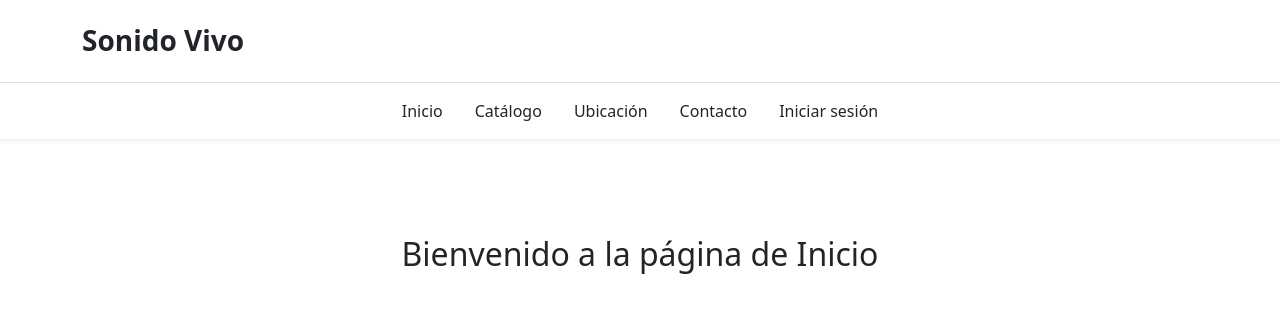
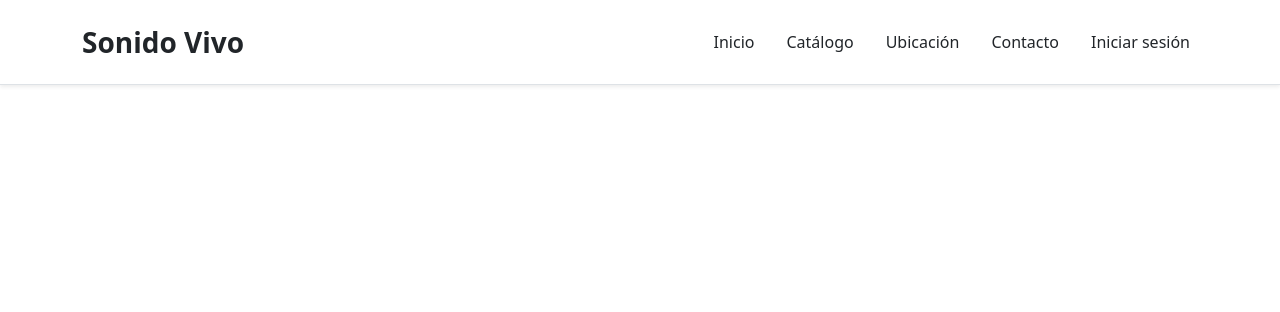
Before and after one commit to rrrbbb20/proyecto-sonido-vivo-02, a React (Vite) app: page / in a window 1280 px wide. Shown: the top 312 px of the page. Built offline with nearby package versions, Linux system fonts and the light colour scheme.

Commit message:
cambios en app.jsx

```diff
--- a/src/App.jsx
+++ b/src/App.jsx
@@ -7,7 +7,6 @@ function App() {
   return (
     <>
       {/* 1. Componentes estáticos: Siempre se ven en todas las páginas */}
-      <Cabecera />
       <Navegacion />
 
       {/* 2. Contenedor principal dinámico */}
@@ -17,15 +16,14 @@ function App() {
         <Routes>
           {/* Cada <Route> es un canal diferente. El "path" es la URL y el "element" es lo que muestra */}
 
-          <Route path="/" element={<h2 className="text-center mt-5">Bienvenido a la página de Inicio</h2>} />
+
           <Route path="/catalogo" element={<h2 className="text-center mt-5">Aquí irá la grilla de productos</h2>} />
           <Route path="/ubicacion" element={<h2 className="text-center mt-5">Aquí irá el mapa de Ubicación</h2>} />
           <Route path="/contacto" element={<h2 className="text-center mt-5">Aquí irá el formulario de Contacto</h2>} />
           <Route path="/login" element={<h2 className="text-center mt-5">Aquí irá el Iniciar Sesión</h2>} />
           <Route path="/carrito" element={<h2 className="text-center mt-5">Aquí irá el Carrito de Compras</h2>} />
 
-          {/* Ruta especial: Si el usuario escribe una URL que no existe (Error 404) */}
-          <Route path="*" element={<h2 className="text-center text-danger mt-5">Error 404: Página no encontrada</h2>} />
+
         </Routes>
 
       </main>
--- a/src/components/Navegacion.jsx
+++ b/src/components/Navegacion.jsx
@@ -1,19 +1,24 @@
 import { Container, Nav, Navbar } from "react-bootstrap";
-import { NavLink } from "react-router-dom";
+import { NavLink, Link } from "react-router-dom"; // Importamos Link para el logo
 
 function Navegacion() {
   return (
 
-    <Navbar expand="md" className="bg-white shadow-sm mb-4">
-        { /* bg-white da el fondo blanco, shadow-sm le da una sombra suave para separarlo del contenido */}
+    <Navbar expand="md" className="bg-white shadow-sm border-bottom py-3 mb-4">
       <Container>
-        {/* Botón hamburguesa de Bootstrap para móviles */}
+
+        {/* LOGO a la izquierda: as={Link} hace que funcione como un enlace al inicio sin recargar */}
+        <Navbar.Brand as={Link} to="/" className="fw-bold fs-3 text-dark">
+          Sonido Vivo
+        </Navbar.Brand>
+
+        {/* Botón hamburguesa para móviles */}
         <Navbar.Toggle aria-controls="menu-principal" />
 
         {/* Contenedor colapsable del menú */}
         <Navbar.Collapse id="menu-principal">
-          <Nav className="w-100 justify-content-center gap-3">
-            {/* Las clases nav-link son de Bootstrap. NavLink de React Router las activa automáticamente */}
+          {/* ms-auto empuja todos los enlaces hacia la derecha */}
+          <Nav className="ms-auto gap-3 align-items-center">
             <NavLink className="nav-link text-dark" to="/">Inicio</NavLink>
             <NavLink className="nav-link text-dark" to="/catalogo">Catálogo</NavLink>
             <NavLink className="nav-link text-dark" to="/ubicacion">Ubicación</NavLink>
@@ -23,6 +28,7 @@ function Navegacion() {
 
           </Nav>
         </Navbar.Collapse>
+
       </Container>
     </Navbar>
   );
```
